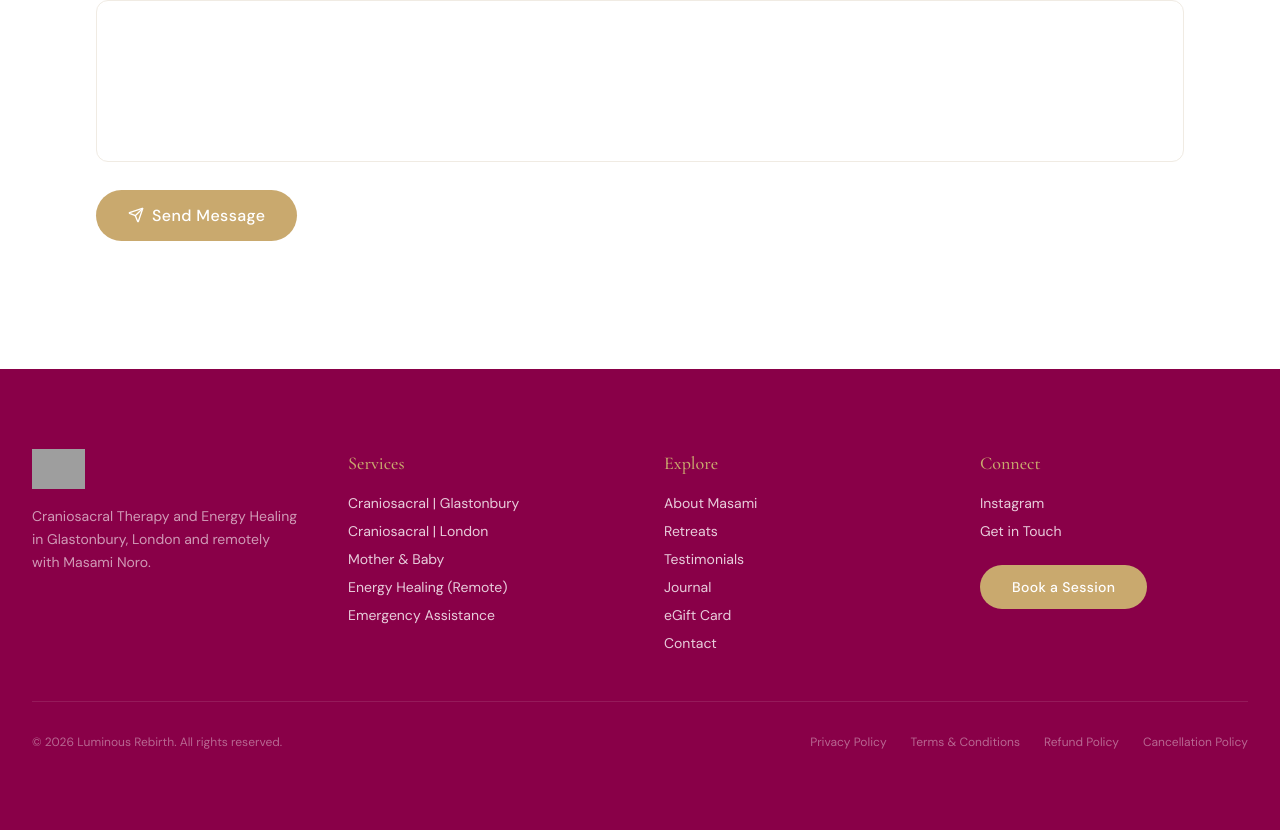
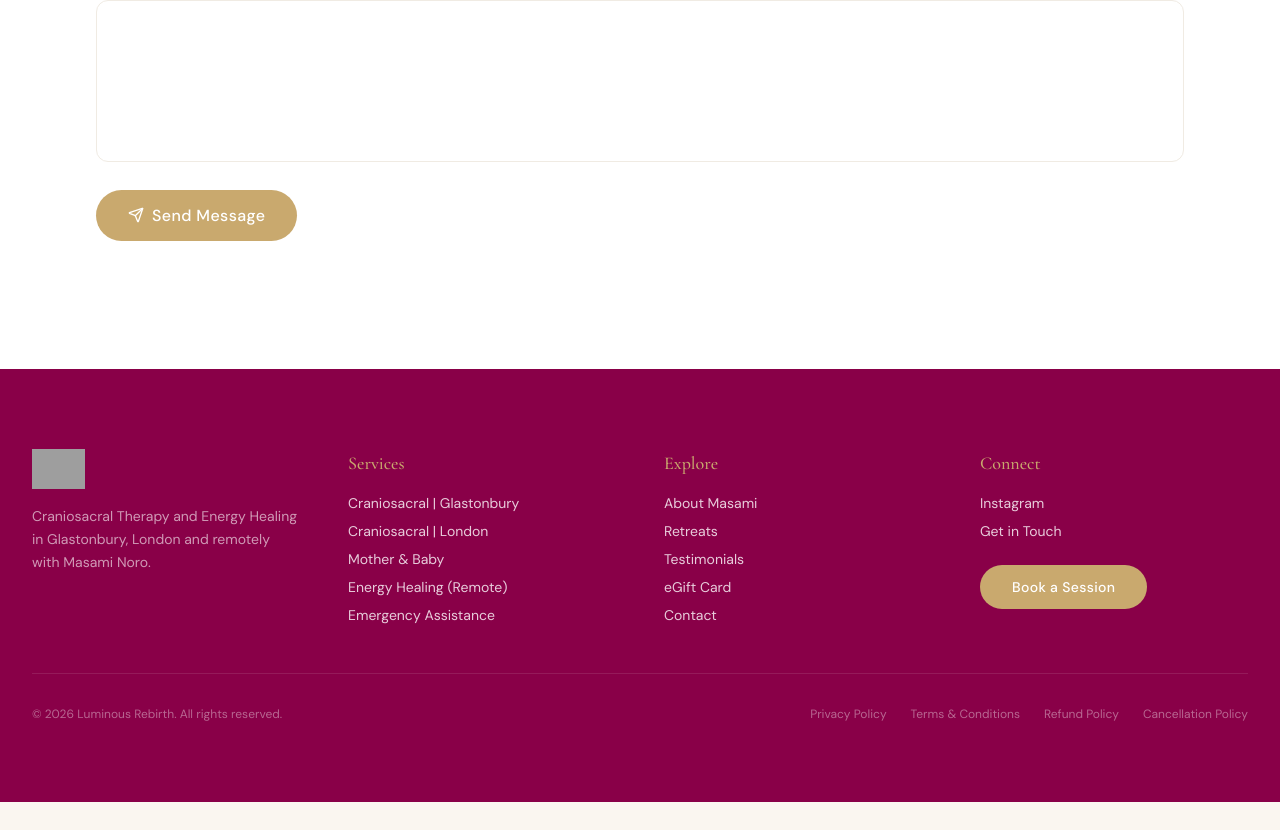
Before and after one commit to pentagonalcycles/masami, a Next.js app: page / in a window 1280 px wide. Shown: the part 7768-8598 px from the top of the page. After the commit the page ends 8570 px from the top, so only its background shows below. Built offline with nearby package versions, Linux system fonts and the light colour scheme; grey boxes are pictures that could not be loaded.

Commit message:
fix: remove Journal link from footer

```diff
--- a/src/components/Footer.tsx
+++ b/src/components/Footer.tsx
@@ -96,14 +96,6 @@ export function Footer() {
               </li>
               <li>
                 <Link
-                  href="/journal"
-                  className="hover:text-gold transition-colors"
-                >
-                  Journal
-                </Link>
-              </li>
-              <li>
-                <Link
                   href="/gift-card"
                   className="hover:text-gold transition-colors"
                 >
```
